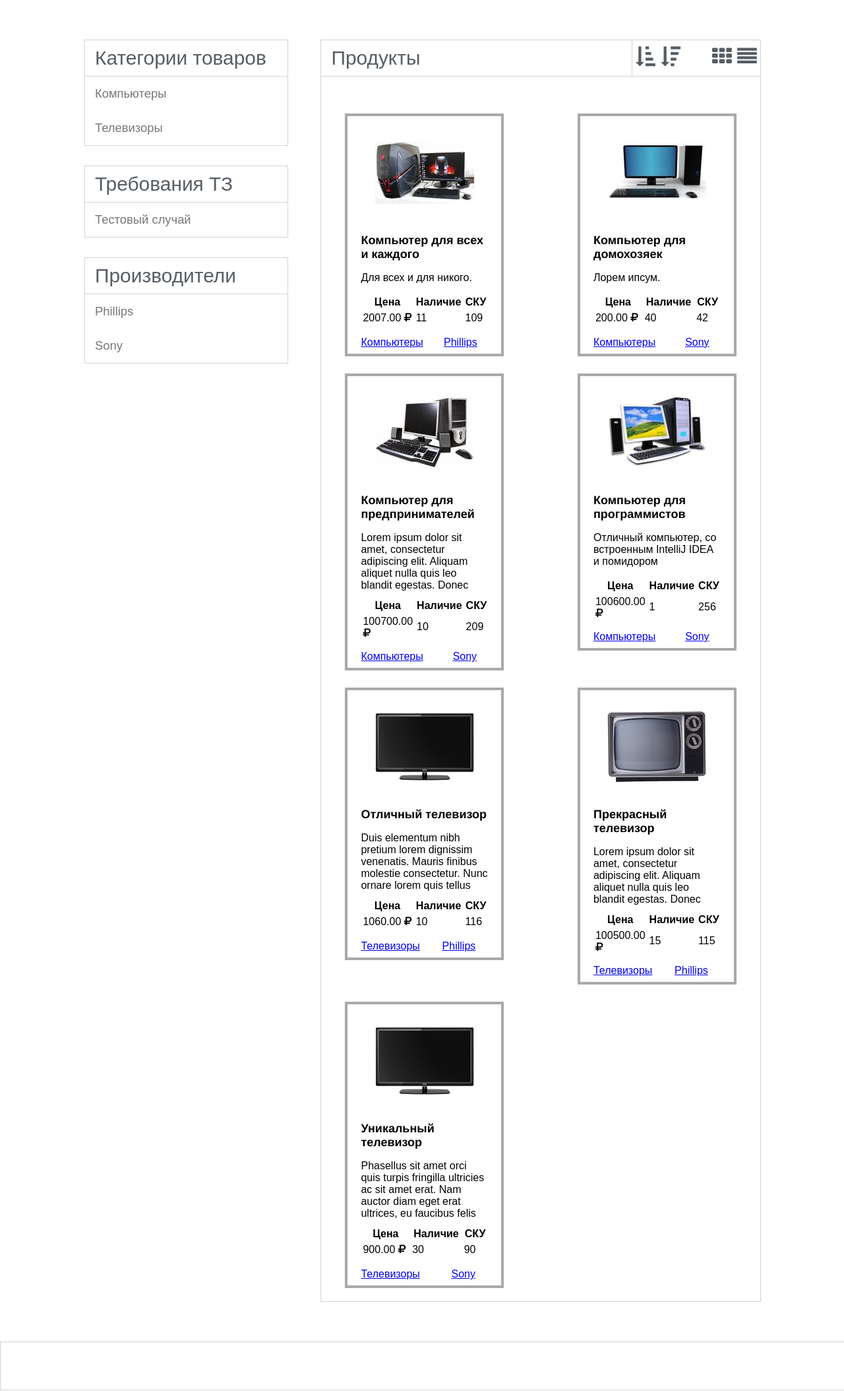
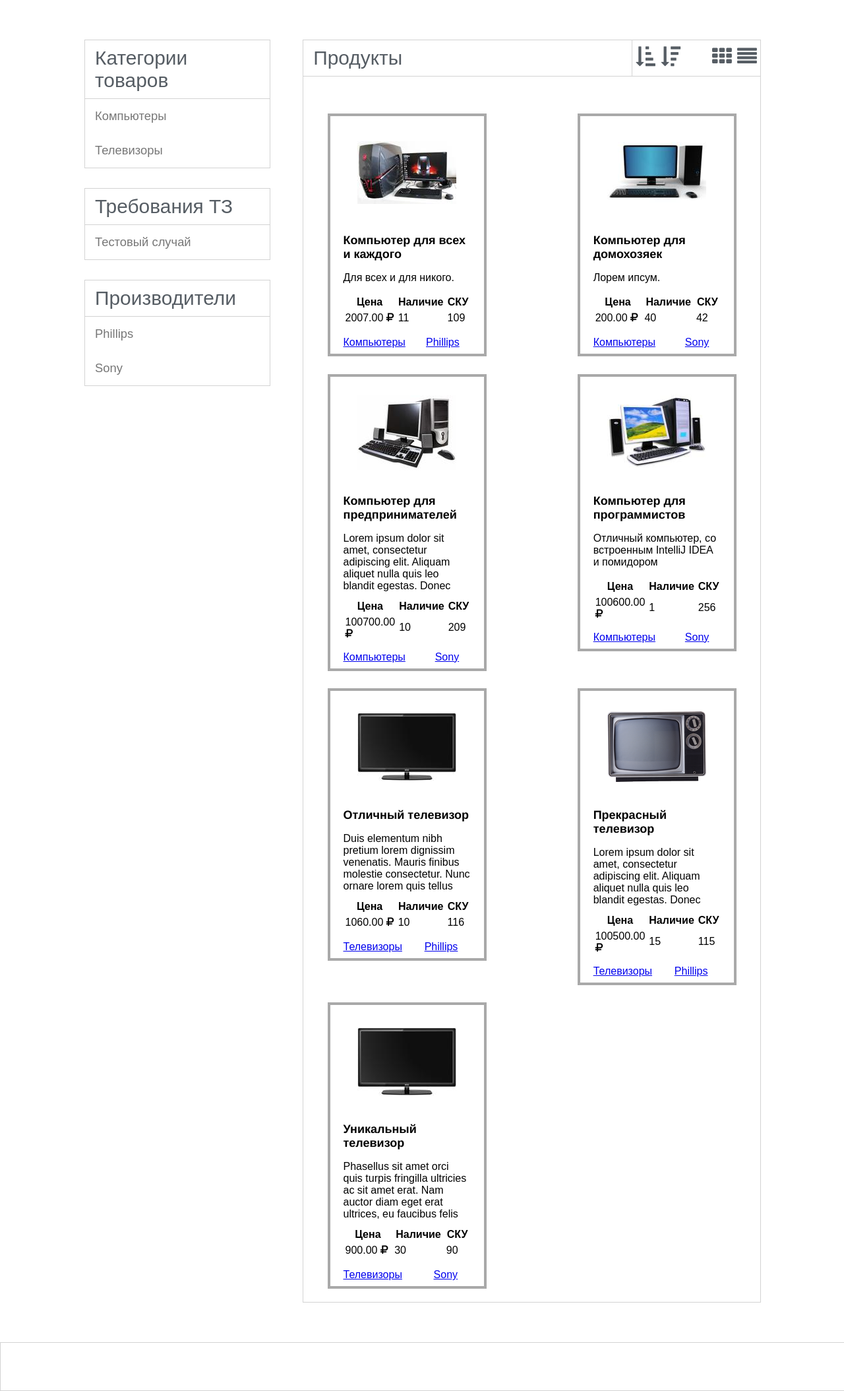
Before and after one commit to Arkkienkeli/test2, a Django app: page / in a window 1280 px wide. Shown: the part 74-2182 px from the top of the page at 66% size. Run offline with Django 3.2, Linux system fonts and the light colour scheme; data comes from the database, SQL or seed files in the repository; style sheets or scripts are compiled from the project's sources; some libraries are stand-ins or nearby versions.

Commit message:
Колонка слева не принимает неестественно большую ширину.

```diff
--- a/test2/static/style/layout.scss
+++ b/test2/static/style/layout.scss
@@ -22,11 +22,15 @@
 	.main__left_column {
 		order: 1;
 		flex-basis: 30%;
+
+		min-width: 280px;
+		max-width: 342px;
 	}
 
 	.main__right_column {
 		order: 2;
-		flex-basis: 65%;
+		margin-left: 5%;
+		//flex-basis: 65%;
 	}
 }
 
```
